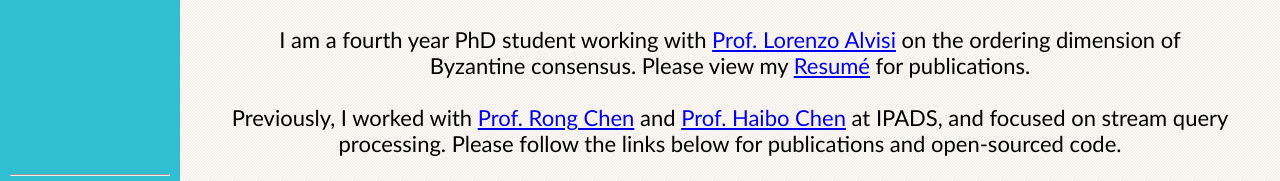
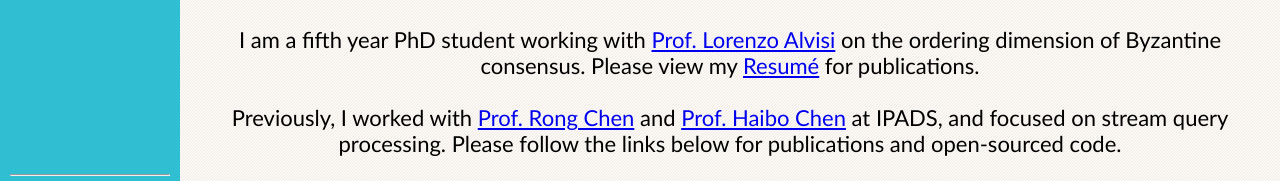
Before and after one commit to yhzhangjump/yhzhangjump.github.io, a plain HTML site: page index.html in a window 1280 px wide. Shown: the part 571-752 px from the top of the page. Drawn offline with Linux system fonts and the light colour scheme.

Commit message:
a new school year

```diff
--- a/index.html
+++ b/index.html
@@ -163,7 +163,7 @@
         <div id="research" class="content-entry">
             <h1>RESEARCH</h1>
             <h2>
-                I am a fourth year PhD student working with <a href="http://www.cs.cornell.edu/lorenzo/" target="_blank">Prof. Lorenzo Alvisi</a> on the ordering dimension of Byzantine consensus. Please view my <a href="resume/web/viewer.html?file=yunhao_resume.pdf" target="_blank">Resumé</a> for publications.
+                I am a fifth year PhD student working with <a href="http://www.cs.cornell.edu/lorenzo/" target="_blank">Prof. Lorenzo Alvisi</a> on the ordering dimension of Byzantine consensus. Please view my <a href="resume/web/viewer.html?file=yunhao_resume.pdf" target="_blank">Resumé</a> for publications.
                 <!--
                 <br>
                 (i) computation efficiency has become a key barrier to big data processing.
```
